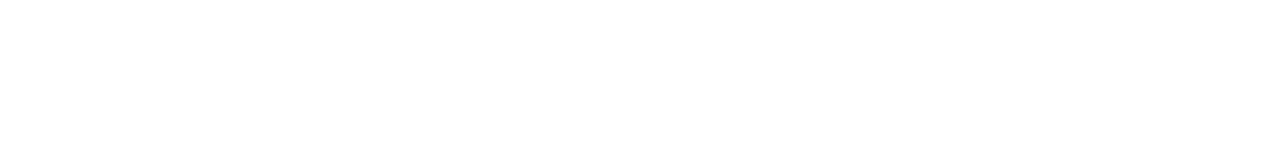
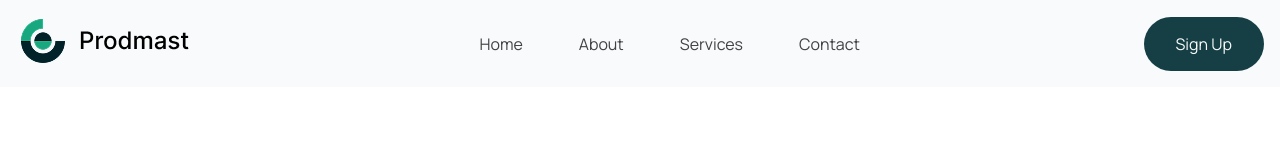
Before and after one commit to nithish2605/manufacturing-landing-page, a plain HTML site: page index.html in a window 1280 px wide. Drawn offline with Linux system fonts and the light colour scheme.

Commit message:
header section completed

```diff
--- a/css/common.css
+++ b/css/common.css
@@ -5,8 +5,50 @@
 }
 :root{
     --primary:#f5f7f9;
-    --secondary:#0b0f12;
-    --accent:rgb(12, 54, 60);
-    --accent-dark:#0d343c;
+    --primary-light:#f8fafb;
+    --secondary:#0c1114;
+    --secondary-light:#404243;
+    --accent:#163f45;
+    --accent-dark:#142f32;
     --acent-light:#e2ffc8;
+     font-family: 'Manrope', sans-serif;
 }
+
+.header-section{
+    background-color: var(--primary-light);
+    padding: 1rem;
+}
+header{
+    max-width: 1400px;
+    margin: 0 auto;
+    display: flex;
+    justify-content: space-between;
+    align-items: center;
+}
+
+.nav-links{
+    display: flex;
+    justify-content:center;
+    align-items: center;
+    gap: 3.5rem;
+    list-style: none;
+    color: var(--secondary-light);
+    transition: all 0.3s ease-in-out;
+}
+.nav-links li:hover{
+    /* transform: scale(1.05); */
+    color:#000000;
+    cursor:pointer;
+}
+
+.sign-up a{
+    text-decoration: none;
+    background-color: var(--accent);
+    color:  var(--primary-light);
+    padding: 1rem 2rem;
+    border-radius: 6rem;
+    cursor: pointer;
+}
+.sign-up a:hover{
+    background-color: var(--accent-dark);
+}
--- a/index.html
+++ b/index.html
@@ -1,12 +1,42 @@
 <!DOCTYPE html>
 <html lang="en">
+
 <head>
     <meta charset="UTF-8">
     <meta name="viewport" content="width=device-width, initial-scale=1.0">
     <title>Prodmast | Home</title>
+    <link href="https://fonts.googleapis.com/css2?family=Manrope:wght@400;500;600;700&display=swap" rel="stylesheet">
     <link rel="stylesheet" href="css/common.css">
 </head>
+
 <body>
+    <!-- header section starts here -->
+    <section class="header-section">
+        <header>
+            <div class="logo">
+                <img src="img/logo.png" alt="logo-image">
+            </div>
+            <nav>
+                <ul class="nav-links">
+                    <li>Home</li>
+                    <li>About</li>
+                    <li>Services</li>
+                    <li>Contact</li>
+                </ul>
+            </nav>
+            <div class="sign-up">
+                <a href="#">Sign Up</a>
+            </div>
+        </header>
+    </section>
+    <!-- header section ends here -->
+
+    <!-- main section starts here -->
+     <section class="main-section">
+
+     </section>
+    <!--main section ends here -->
 
 </body>
+
 </html>
```
Also changed, not shown: img/logo.png (added).
